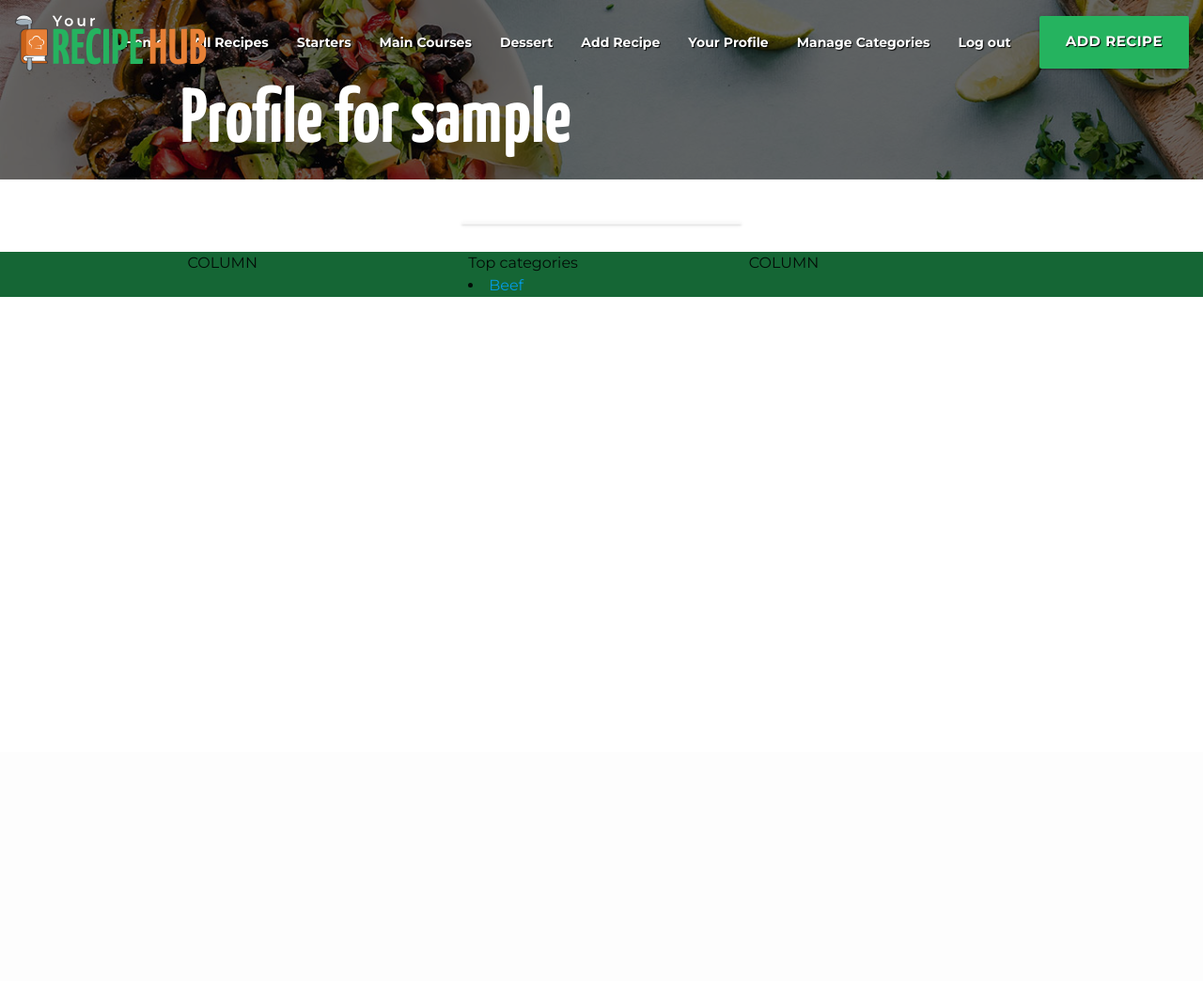
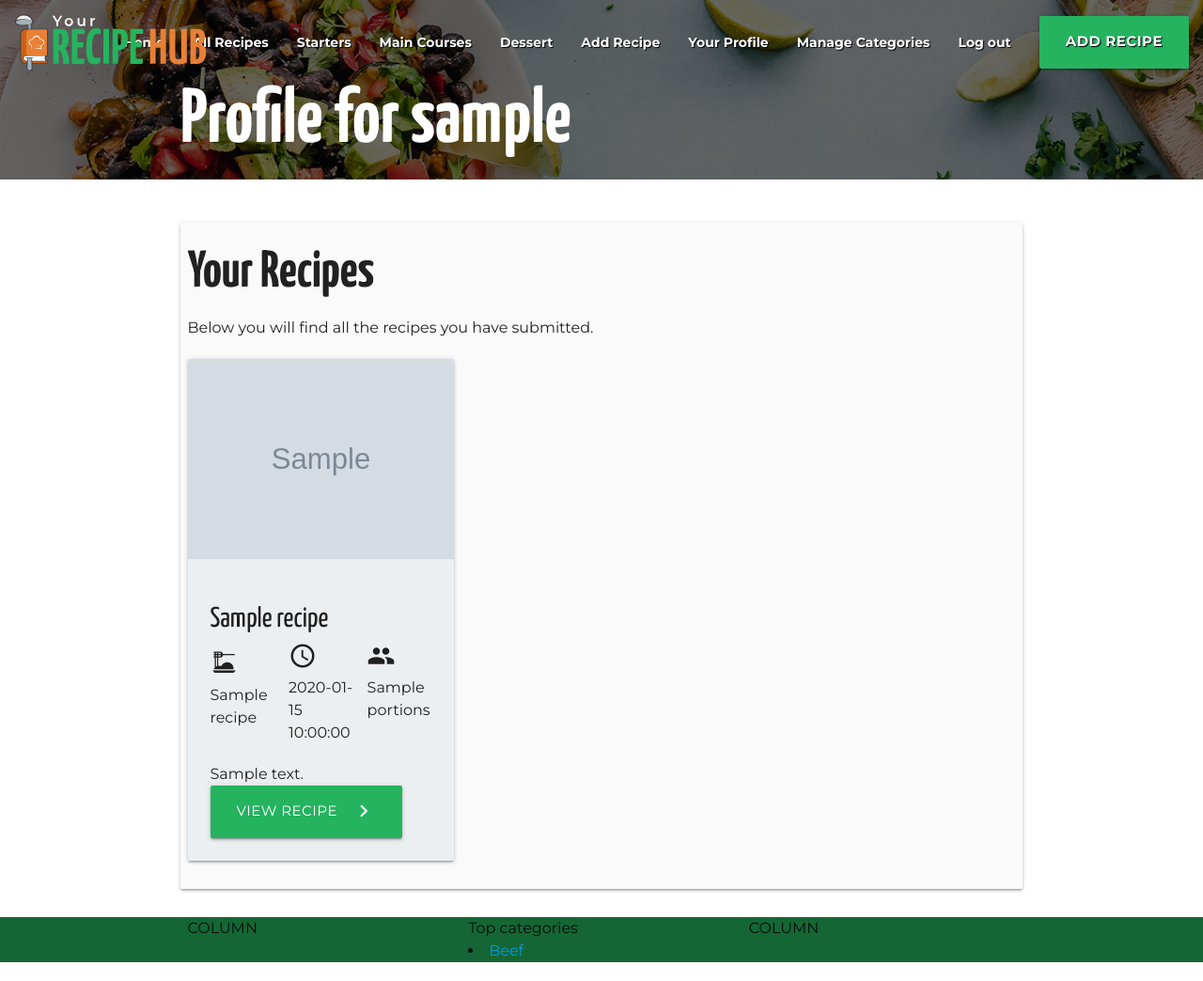
Before and after one commit to Bourkekev/ms3-your-recipe-hub, a Flask app: page /profile/1 in a window 1280 px wide. Shown: the whole page at 94% size. Before the commit the page ends 316 px from the top, so only its background shows below. Run offline with Flask 2, Linux system fonts and the light colour scheme; the visitor is signed in with stand-in values (Sample User, id 1); grey boxes marked "Sample" are stand-in pictures; a database or web service that is not in the repository returns one stand-in record (values such as "Sample title"); some libraries are stand-ins or nearby versions.

Commit message:
Show users their recipes on their profile page

```diff
--- a/app.py
+++ b/app.py
@@ -92,7 +92,8 @@ def profile(user_name):
         {"user_name": session["user"]})["user_name"]
 
     if session["user"]:
-        return render_template("profile.html", user_name=username)
+        your_recipes = list(mongo.db.recipes.find({"user_name": username}))
+        return render_template("profile.html", user_name=username, recipes=your_recipes)
 
     return redirect(url_for("login"))
 
@@ -232,9 +233,20 @@ def edit_recipe(recipe_id):
 
 @app.route('/delete_recipe/<recipe_id>')
 def delete_recipe(recipe_id):
-    mongo.db.recipes.remove({"_id": ObjectId(recipe_id)})
-    flash("Recipe successfully deleted.")
-    return redirect(url_for('all_recipes'))
+    if "user" in session:
+        the_recipe = mongo.db.recipes.find_one({"_id": ObjectId(recipe_id)})
+        recipe_user = the_recipe["user_name"]
+
+        if session["user"] == recipe_user:
+            mongo.db.recipes.remove({"_id": ObjectId(recipe_id)})
+            flash("Recipe successfully deleted.")
+            return redirect(url_for('all_recipes'))
+
+        flash("You are not the author of this recipe and cannot delete it.", "error")
+        return render_template("single-recipe.html", recipe=the_recipe)
+
+    flash("You must be logged in to edit a recipe. Do you wish to log in?")
+    return redirect(url_for("login"))
 
 
 @app.route('/get_categories')
--- a/templates/profile.html
+++ b/templates/profile.html
@@ -11,8 +11,49 @@
 {% include 'layout/flash-messages.html' %}
 <div class="container">
     <div class="row">
-        <div class="col s12 m4 offset-m4 card-panel grey lighten-5">
+        <div class="col s12 card-panel grey lighten-5">
+            <h2>Your Recipes</h2>
+            <p>Below you will find all the recipes you have submitted.</p>
+            {% if recipes|length  > 0 %}
+            <div class="row">
+                {% for recipe in recipes %}
+                    <div class="col m6 l4">
+                        <div class="card blue-grey lighten-5">
+                            <div class="card-image">
+                                {% if recipe.image_url %}
+                                    <img src="{{recipe.image_url}}" alt="{{recipe.title}}"/>
+                                {% else %}
+                                    <picture>
+                                    <source media="(max-width: 480px)"
+                                    srcset="{{url_for('static', filename='images/recipe-no-image-480x320.jpg')}}">
+                                    <img src="{{url_for('static', filename='images/recipe-no-image-843x562.jpg')}}" alt="no image available"/>
+                                    </picture>
+                                {% endif %}
+                            </div>
+                            <div class="card-content">
+                                <h2 class="card-title">{{recipe.title}}</h2>
+                                <div class="row">
+                                    <div class="col s4"><span class="mdi small prefix mdi-pasta"></span>{{recipe.course_name}}</div>
+                                    <div class="col s4"><i class="small material-icons">access_time</i>{{recipe.total_time}}</div>
+                                    <div class="col s4"><i class="small material-icons">people</i>{{recipe.portions}}</div>
+                                </div>
 
+                                <p>{{recipe.short_description}}</p>
+                                <a class="waves-effect waves-light btn-large" href="{{url_for('single_recipe', recipe_id=recipe._id)}}"><i class="material-icons right">chevron_right</i>View recipe</a>
+                            </div>
+                        </div>
+                    </div>
+                {% endfor %}
+            </div>
+            {% else %}
+                <div class="row">
+                    <div class="col s12">
+                        <h3>You have not submitted any recipes yet.</h3>
+                        <p>Let's get going...</p>
+                        <a href="{{url_for('add_recipe')}}" class="btn btn-large green">Add a Recipe</a>
+                    </div>
+                </div>
+            {% endif %}
         </div>
     </div>
 </div>
```
Also changed, not shown: README.md.
